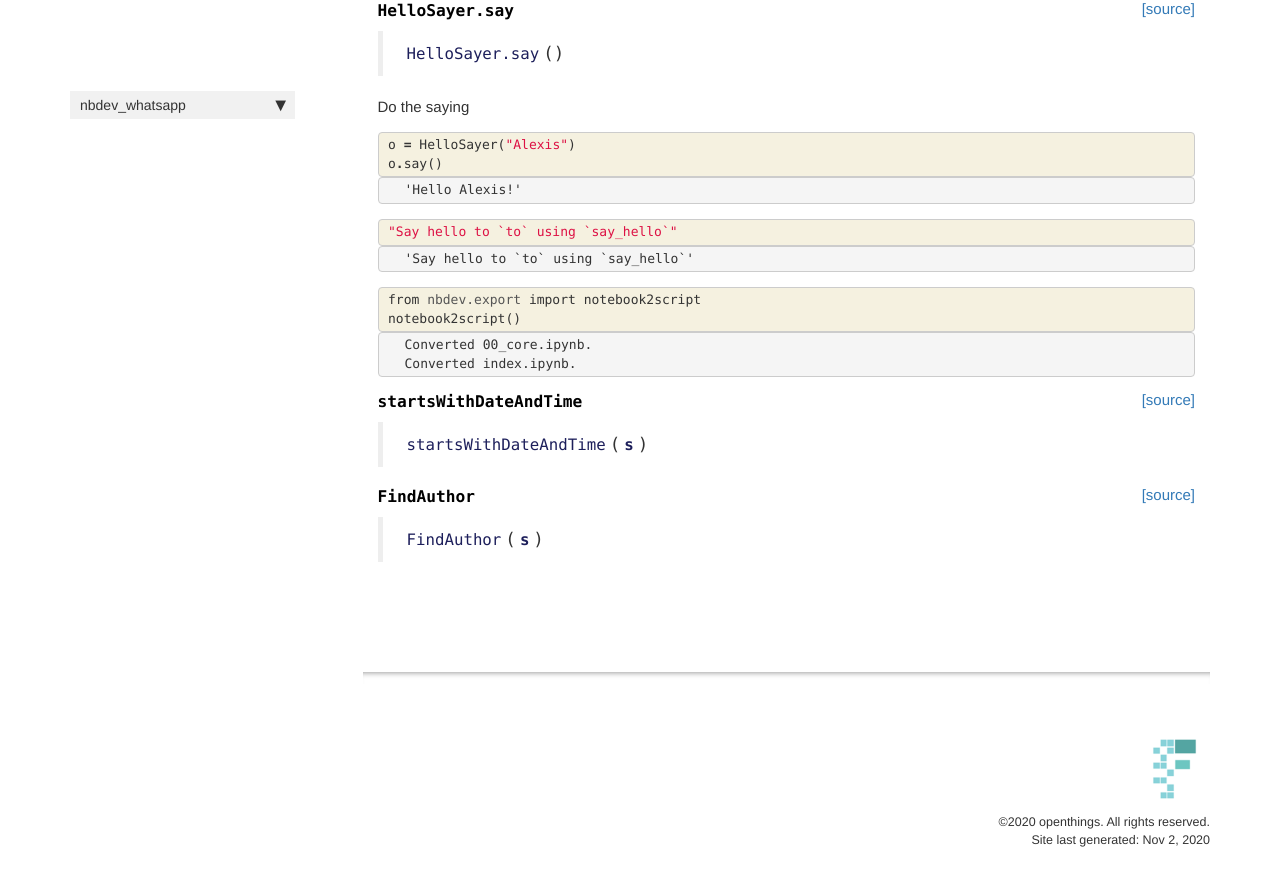
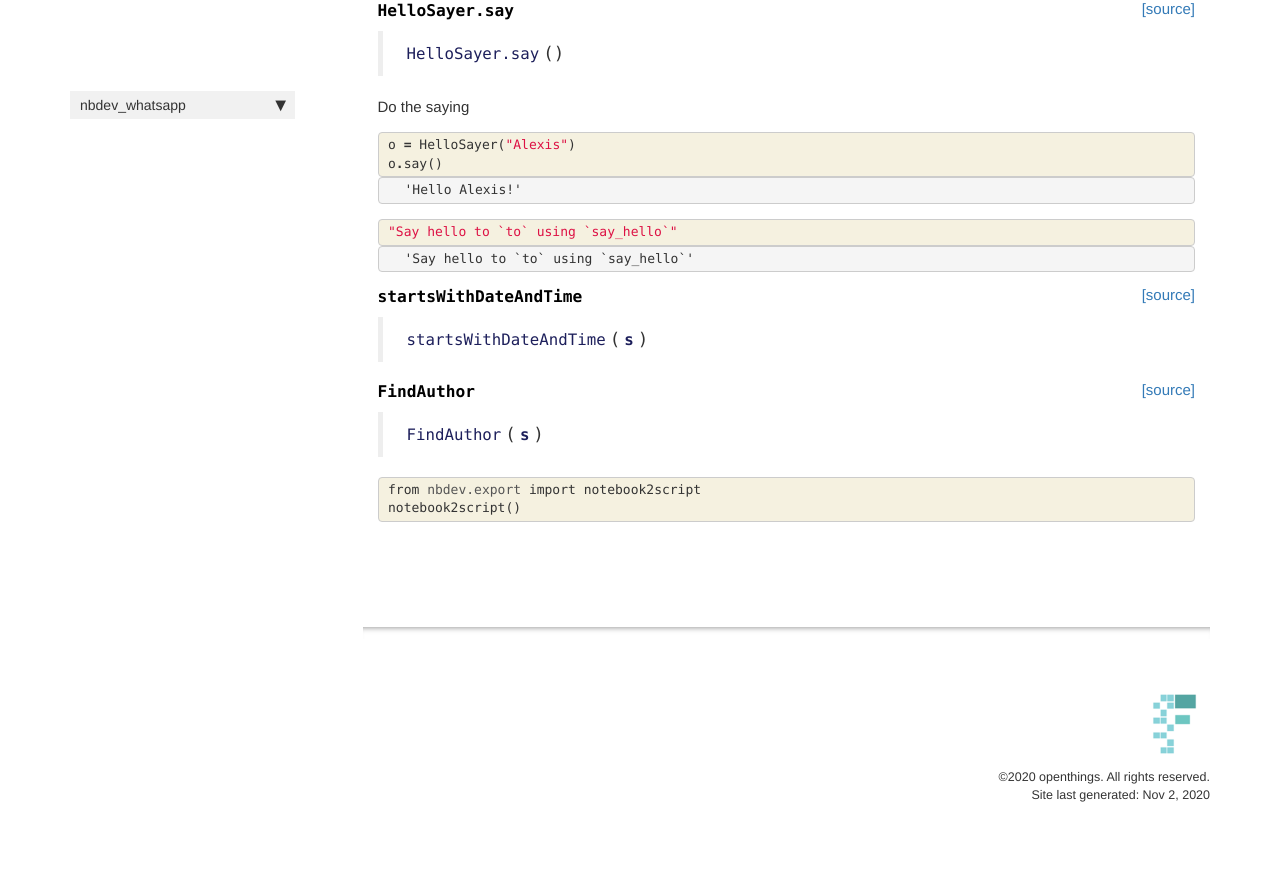
Before and after one commit to arlingva/hola_nbdev2, a Jekyll site: the page built from docs/core.html, in a window 1280 px wide and 900 px high, scrolled down 761 px. Shown: the top 886 px of the window. Built offline with Jekyll 4.4.1, drawn with Linux system fonts in a browser that asks for light colours; nearby versions of some CDN libraries; comment, search, counter and statistics services are not loaded; after the commit the page ends 1615 px from its top, so only the background shows below that.

```diff
--- a/docs/core.html
+++ b/docs/core.html
@@ -40,7 +40,7 @@ nb_path: "00_core.ipynb"
 
 
 <div class="output_markdown rendered_html output_subarea ">
-<h4 id="say_hello" class="doc_header"><code>say_hello</code><a href="https://github.com/arlingva/hola_nbdev2/tree/master/hola_nbdev2/core.py#L6" class="source_link" style="float:right">[source]</a></h4><blockquote><p><code>say_hello</code>(<strong><code>to</code></strong>)</p>
+<h4 id="say_hello" class="doc_header"><code>say_hello</code><a href="https://github.com/arlingva/nbdev_whatsapp/tree/master/nbdev_whatsapp/core.py#L6" class="source_link" style="float:right">[source]</a></h4><blockquote><p><code>say_hello</code>(<strong><code>to</code></strong>)</p>
 </blockquote>
 <p>Say hello to somebody</p>
 
@@ -105,9 +105,9 @@ nb_path: "00_core.ipynb"
 
 
 <div class="output_markdown rendered_html output_subarea ">
-<h2 id="HelloSayer" class="doc_header"><code>class</code> <code>HelloSayer</code><a href="https://github.com/arlingva/hola_nbdev2/tree/master/hola_nbdev2/core.py#L11" class="source_link" style="float:right">[source]</a></h2><blockquote><p><code>HelloSayer</code>(<strong><code>to</code></strong>)</p>
+<h2 id="HelloSayer" class="doc_header"><code>class</code> <code>HelloSayer</code><a href="https://github.com/arlingva/nbdev_whatsapp/tree/master/nbdev_whatsapp/core.py#L11" class="source_link" style="float:right">[source]</a></h2><blockquote><p><code>HelloSayer</code>(<strong><code>to</code></strong>)</p>
 </blockquote>
-<p>Say hello to <code>to</code> using <a href="/hola_nbdev2/core.html#say_hello"><code>say_hello</code></a></p>
+<p>Say hello to <code>to</code> using <a href="/nbdev_whatsapp/core.html#say_hello"><code>say_hello</code></a></p>
 
 </div>
 
@@ -137,7 +137,7 @@ nb_path: "00_core.ipynb"
 
 
 <div class="output_markdown rendered_html output_subarea ">
-<h4 id="HelloSayer.say" class="doc_header"><code>HelloSayer.say</code><a href="https://github.com/arlingva/hola_nbdev2/tree/master/hola_nbdev2/core.py#L15" class="source_link" style="float:right">[source]</a></h4><blockquote><p><code>HelloSayer.say</code>()</p>
+<h4 id="HelloSayer.say" class="doc_header"><code>HelloSayer.say</code><a href="https://github.com/arlingva/nbdev_whatsapp/tree/master/nbdev_whatsapp/core.py#L15" class="source_link" style="float:right">[source]</a></h4><blockquote><p><code>HelloSayer.say</code>()</p>
 </blockquote>
 <p>Do the saying</p>
 
@@ -221,39 +221,6 @@ nb_path: "00_core.ipynb"
     {% raw %}
 
 <div class="cell border-box-sizing code_cell rendered">
-<div class="input">
-
-<div class="inner_cell">
-    <div class="input_area">
-<div class=" highlight hl-ipython3"><pre><span></span><span class="kn">from</span> <span class="nn">nbdev.export</span> <span class="kn">import</span> <span class="n">notebook2script</span>
-<span class="n">notebook2script</span><span class="p">()</span>
-</pre></div>
-
-    </div>
-</div>
-</div>
-
-<div class="output_wrapper">
-<div class="output">
-
-<div class="output_area">
-
-<div class="output_subarea output_stream output_stdout output_text">
-<pre>Converted 00_core.ipynb.
-Converted index.ipynb.
-</pre>
-</div>
-</div>
-
-</div>
-</div>
-
-</div>
-    {% endraw %}
-
-    {% raw %}
-
-<div class="cell border-box-sizing code_cell rendered">
 
 </div>
     {% endraw %}
@@ -276,7 +243,7 @@ Converted index.ipynb.
 
 
 <div class="output_markdown rendered_html output_subarea ">
-<h4 id="startsWithDateAndTime" class="doc_header"><code>startsWithDateAndTime</code><a href="https://github.com/arlingva/hola_nbdev2/tree/master/hola_nbdev2/core.py#L24" class="source_link" style="float:right">[source]</a></h4><blockquote><p><code>startsWithDateAndTime</code>(<strong><code>s</code></strong>)</p>
+<h4 id="startsWithDateAndTime" class="doc_header"><code>startsWithDateAndTime</code><a href="https://github.com/arlingva/nbdev_whatsapp/tree/master/nbdev_whatsapp/core.py#L24" class="source_link" style="float:right">[source]</a></h4><blockquote><p><code>startsWithDateAndTime</code>(<strong><code>s</code></strong>)</p>
 </blockquote>
 
 </div>
@@ -300,7 +267,7 @@ Converted index.ipynb.
 
 
 <div class="output_markdown rendered_html output_subarea ">
-<h4 id="FindAuthor" class="doc_header"><code>FindAuthor</code><a href="https://github.com/arlingva/hola_nbdev2/tree/master/hola_nbdev2/core.py#L32" class="source_link" style="float:right">[source]</a></h4><blockquote><p><code>FindAuthor</code>(<strong><code>s</code></strong>)</p>
+<h4 id="FindAuthor" class="doc_header"><code>FindAuthor</code><a href="https://github.com/arlingva/nbdev_whatsapp/tree/master/nbdev_whatsapp/core.py#L32" class="source_link" style="float:right">[source]</a></h4><blockquote><p><code>FindAuthor</code>(<strong><code>s</code></strong>)</p>
 </blockquote>
 
 </div>
@@ -320,4 +287,22 @@ Converted index.ipynb.
 </div>
     {% endraw %}
 
+    {% raw %}
+
+<div class="cell border-box-sizing code_cell rendered">
+<div class="input">
+
+<div class="inner_cell">
+    <div class="input_area">
+<div class=" highlight hl-ipython3"><pre><span></span><span class="kn">from</span> <span class="nn">nbdev.export</span> <span class="kn">import</span> <span class="n">notebook2script</span>
+<span class="n">notebook2script</span><span class="p">()</span>
+</pre></div>
+
+    </div>
 </div>
+</div>
+
+</div>
+    {% endraw %}
+
+</div>
```
Also changed, not shown: docs/index.html (+1 -16 lines), README.md.
